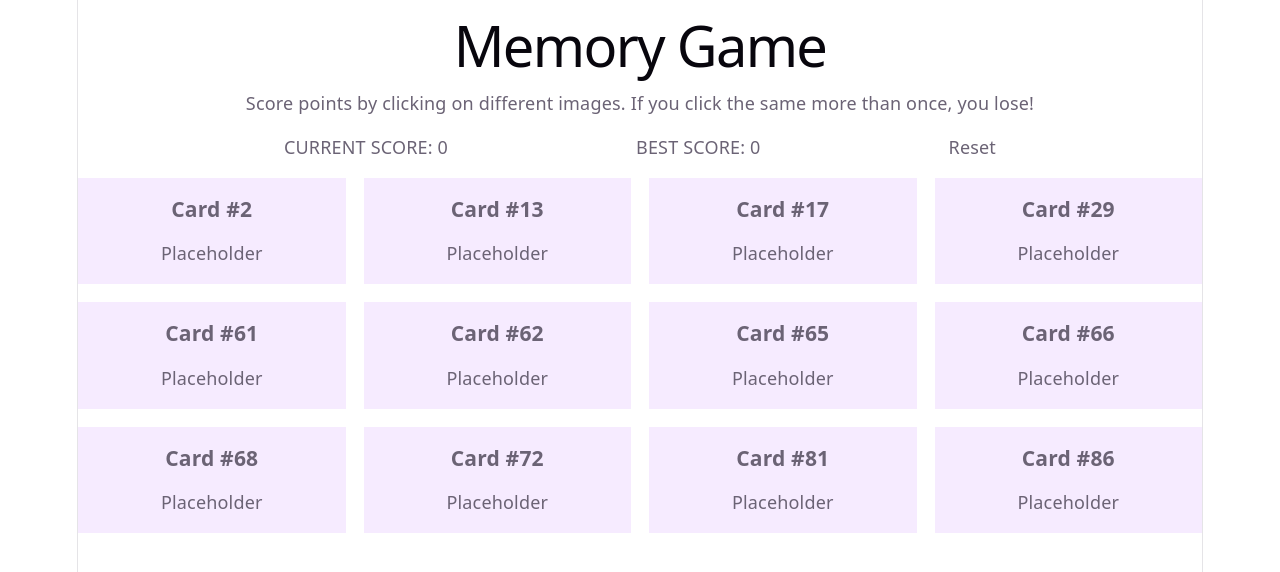
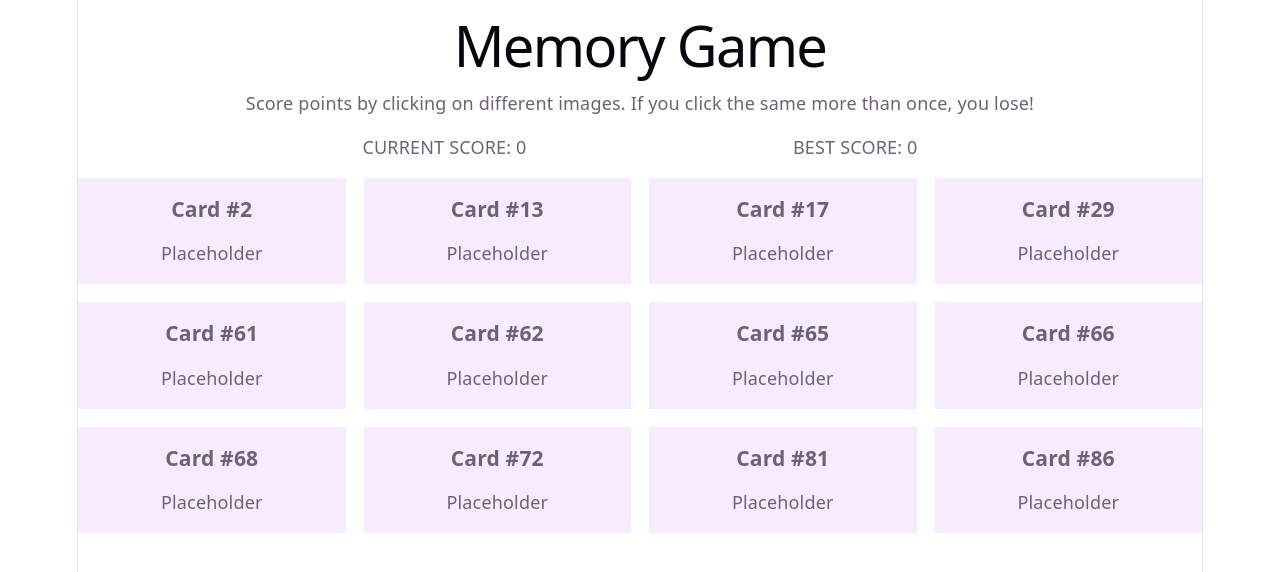
Before and after one commit to Pietro-GAS/odin-memory-card, a React (Vite) app: page / in a window 1280 px wide. Shown: the top 572 px of the page. Built offline with nearby package versions, Linux system fonts and the light colour scheme.

Commit message:
remove test button

```diff
--- a/src/components/Board.jsx
+++ b/src/components/Board.jsx
@@ -68,7 +68,6 @@
             <div className="score">
                 <p>CURRENT SCORE: {currentScore}</p>
                 <p>BEST SCORE: {maxScore}</p>
-                <button onClick={resetScore}>Reset</button>
             </div>
         )
     }
```
